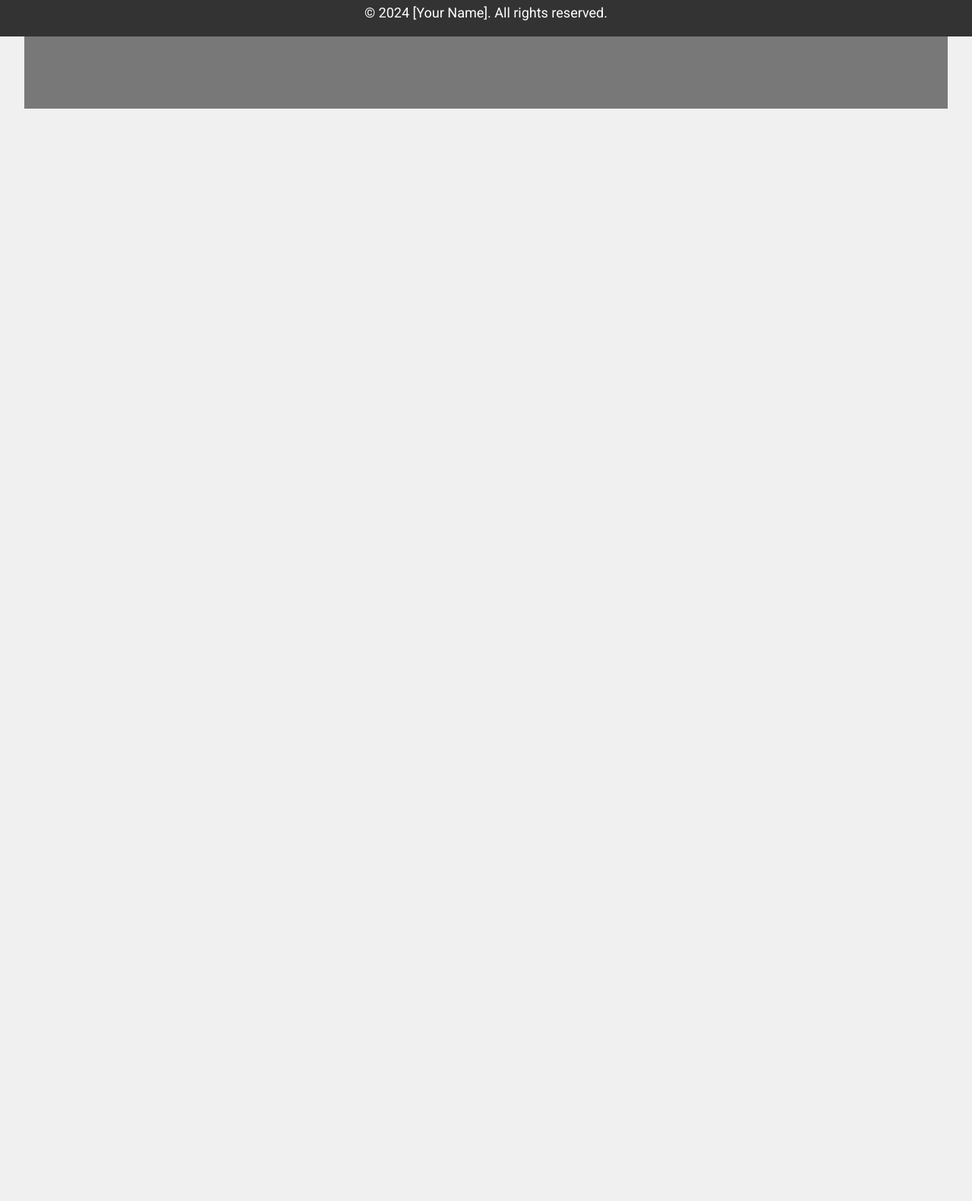
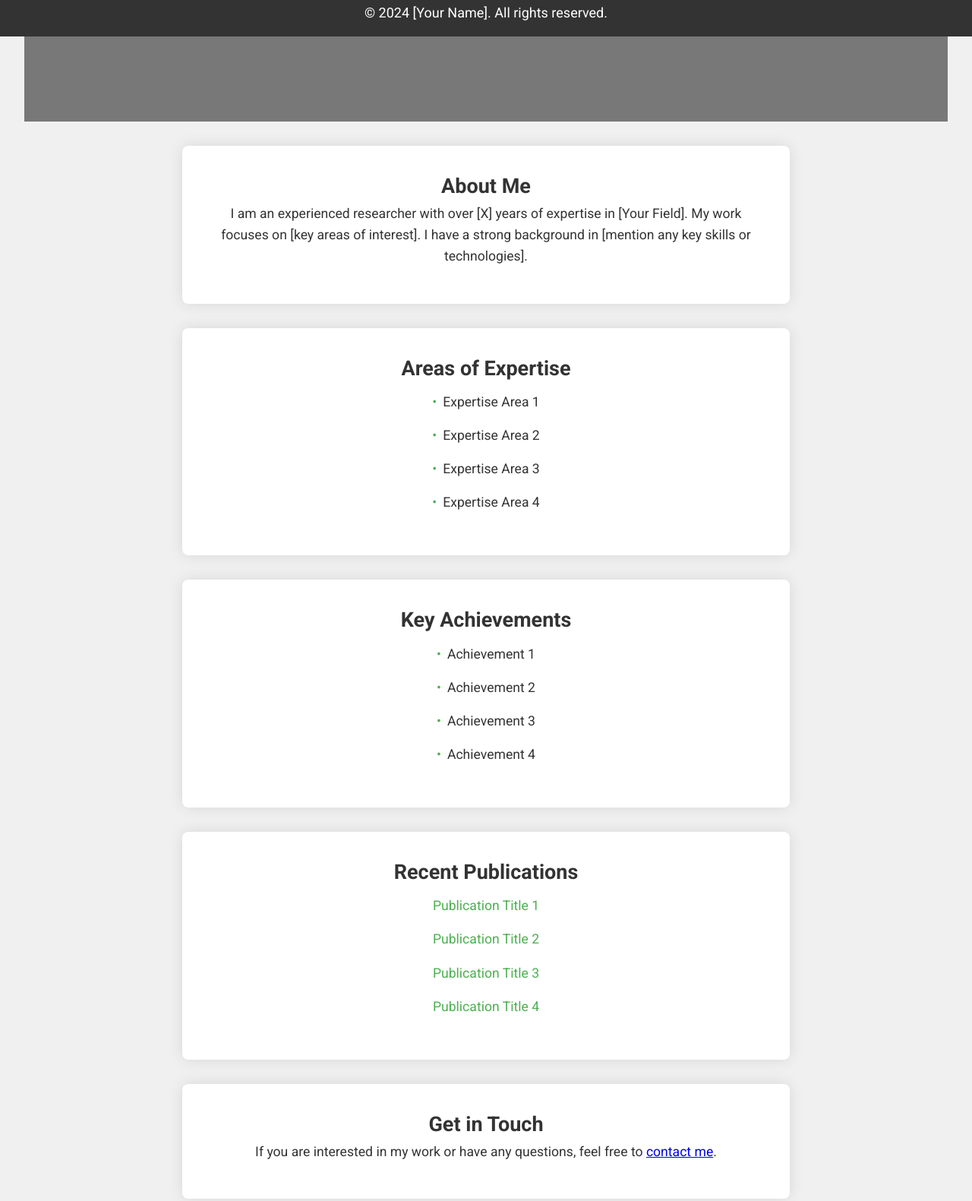
Before and after one commit to HassanMahmood001/HassanMahmood001.github.io, a plain HTML site: page index.html in a window 1280 px wide. Shown: the part 752-2333 px from the top of the page at 76% size. Before the commit the page ends 927 px from the top, so only its background shows below. Drawn offline with Linux system fonts and the light colour scheme.

Commit message:
Initial commit with enhanced homepage
Initial commit with enhanced homepage

```diff
--- a/index.html
+++ b/index.html
@@ -25,8 +25,43 @@
         <section class="hero">
             <div class="hero-content">
                 <h1>Hello, I'm [Your Name]</h1>
-                <p>Welcome to my portfolio website</p>
+                <p>Experienced Researcher in [Your Field]</p>
             </div>
+        </section>
+        <section class="introduction">
+            <h2>About Me</h2>
+            <p>I am an experienced researcher with over [X] years of expertise in [Your Field]. My work focuses on [key areas of interest]. I have a strong background in [mention any key skills or technologies].</p>
+        </section>
+        <section class="expertise">
+            <h2>Areas of Expertise</h2>
+            <ul>
+                <li>Expertise Area 1</li>
+                <li>Expertise Area 2</li>
+                <li>Expertise Area 3</li>
+                <li>Expertise Area 4</li>
+            </ul>
+        </section>
+        <section class="achievements">
+            <h2>Key Achievements</h2>
+            <ul>
+                <li>Achievement 1</li>
+                <li>Achievement 2</li>
+                <li>Achievement 3</li>
+                <li>Achievement 4</li>
+            </ul>
+        </section>
+        <section class="publications">
+            <h2>Recent Publications</h2>
+            <ul>
+                <li><a href="[publication-url-1]" target="_blank">Publication Title 1</a></li>
+                <li><a href="[publication-url-2]" target="_blank">Publication Title 2</a></li>
+                <li><a href="[publication-url-3]" target="_blank">Publication Title 3</a></li>
+                <li><a href="[publication-url-4]" target="_blank">Publication Title 4</a></li>
+            </ul>
+        </section>
+        <section class="call-to-action">
+            <h2>Get in Touch</h2>
+            <p>If you are interested in my work or have any questions, feel free to <a href="#contact" class="tablinks" onclick="openTab(event, 'contact')">contact me</a>.</p>
         </section>
     </div>
 
--- a/styles.css
+++ b/styles.css
@@ -17,6 +17,10 @@ header {
     color: #fff;
     padding: 1rem 0;
     text-align: center;
+    position: fixed;
+    width: 100%;
+    top: 0;
+    z-index: 1000;
 }
 
 nav ul {
@@ -44,6 +48,7 @@ nav ul li a:hover {
     display: none;
     padding: 2rem;
     animation: fadeEffect 1s;
+    margin-top: 5rem;
 }
 
 @keyframes fadeEffect {
@@ -76,28 +81,43 @@ section {
     text-align: center;
 }
 
-#projects {
-    background: #e2e2e2;
+.introduction, .expertise, .achievements, .publications, .call-to-action {
+    background: #fff;
+    margin: 2rem auto;
+    padding: 2rem;
+    max-width: 800px;
+    border-radius: 8px;
+    box-shadow: 0 0 20px rgba(0, 0, 0, 0.1);
 }
 
-table {
-    width: 100%;
-    border-collapse: collapse;
-    margin: 2rem 0;
+.introduction p, .expertise ul, .achievements ul, .publications ul, .call-to-action p {
+    font-size: 1.1rem;
+    line-height: 1.6;
+    margin-bottom: 1rem;
 }
 
-table, th, td {
-    border: 1px solid #ddd;
+.expertise ul, .achievements ul, .publications ul {
+    list-style-type: none;
 }
 
-th, td {
-    padding: 0.5rem;
-    text-align: left;
+.expertise ul li, .achievements ul li, .publications ul li {
+    padding: 0.5rem 0;
 }
 
-th {
-    background: #4CAF50;
-    color: #fff;
+.expertise ul li:before, .achievements ul li:before {
+    content: '•';
+    color: #4CAF50;
+    margin-right: 0.5rem;
+}
+
+.publications ul li a {
+    color: #4CAF50;
+    text-decoration: none;
+    transition: color 0.3s;
+}
+
+.publications ul li a:hover {
+    color: #333;
 }
 
 footer {
```
